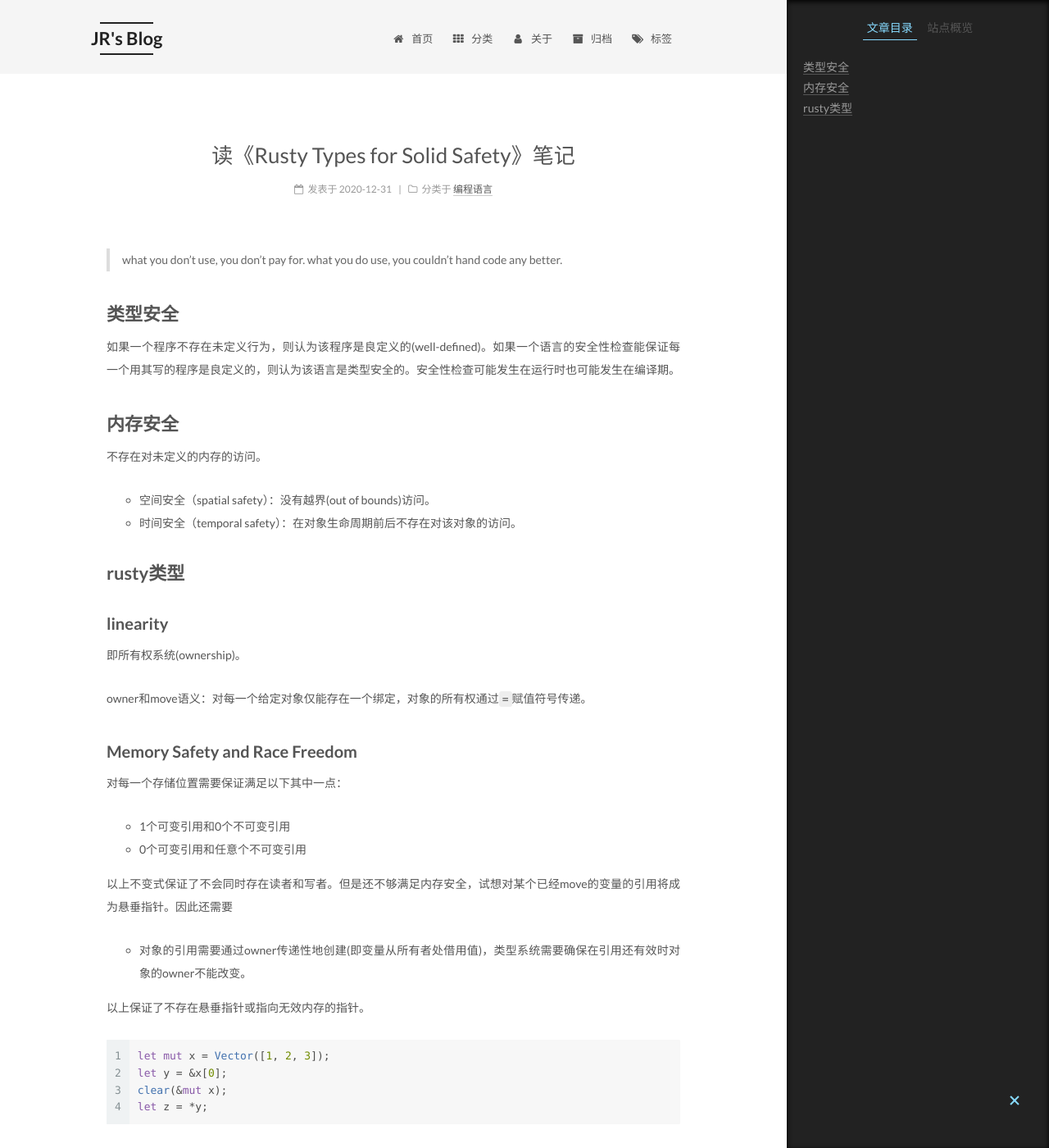
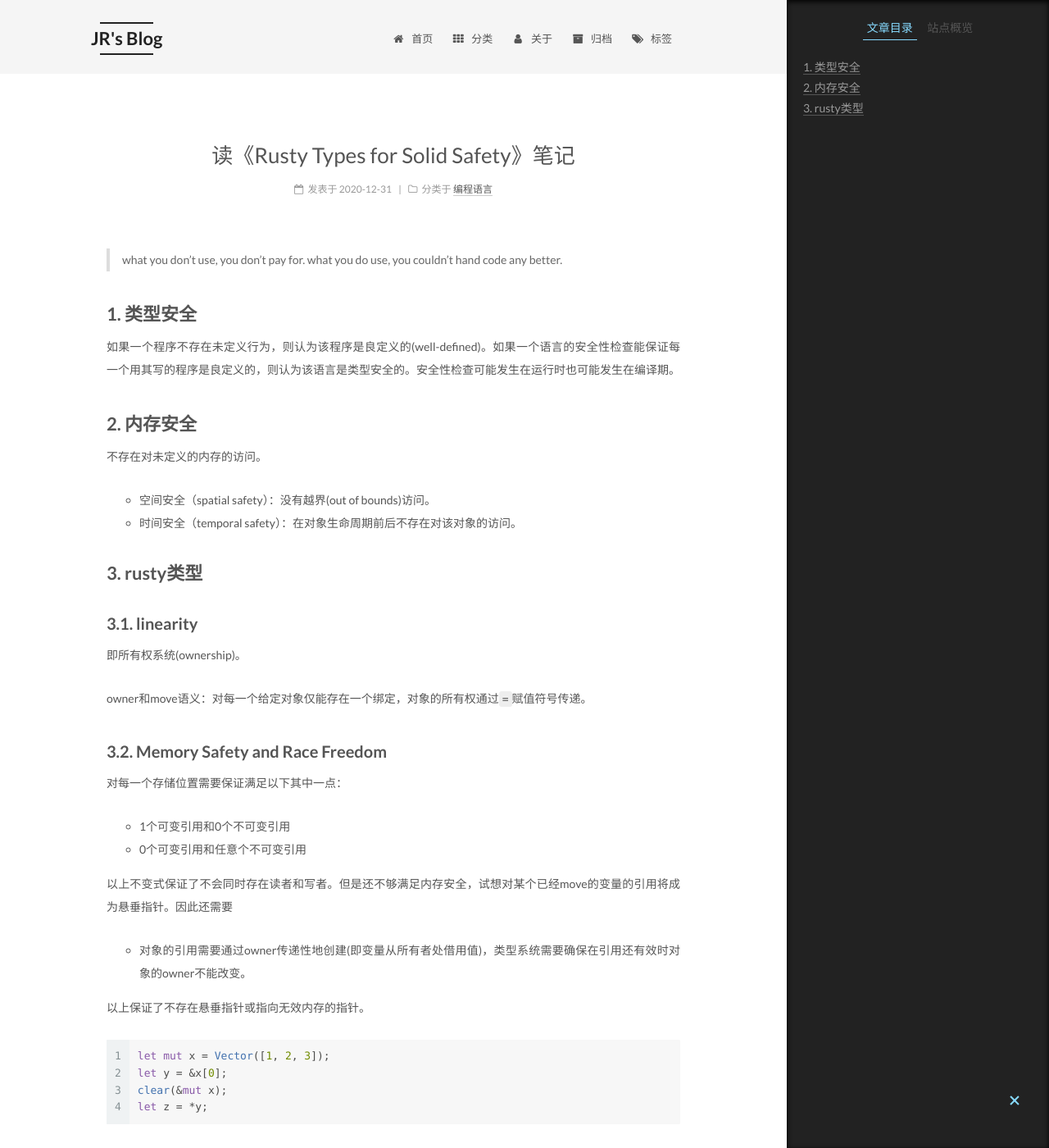
Before and after one commit to Willendless/willendless.github.io, a Jekyll site: the page built from _posts/2020-12-31-读《Rusty Types for Solid Safety》.md, in a window 1280 px wide and 1400 px high. Shown: the whole window at 82% size. Built offline with Jekyll 4.4.1, drawn with Linux system fonts in a browser that asks for light colours; comment, search, counter and statistics services are not loaded; some of the changed text lies outside the part shown.

Commit message:
chore: update post

````diff
--- a/_posts/2020-12-31-读《Rusty Types for Solid Safety》.md
+++ b/_posts/2020-12-31-读《Rusty Types for Solid Safety》.md
@@ -9,26 +9,26 @@ tags:
 
 > what you don't use, you don't pay for. what you do use, you couldn't hand code any better.
 
-## 类型安全
+## 1. 类型安全
 
 如果一个程序不存在未定义行为，则认为该程序是良定义的(well-defined)。如果一个语言的安全性检查能保证每一个用其写的程序是良定义的，则认为该语言是类型安全的。安全性检查可能发生在运行时也可能发生在编译期。
 
-## 内存安全
+## 2. 内存安全
 
 不存在对未定义的内存的访问。
 
 - 空间安全（spatial safety）：没有越界(out of bounds)访问。
 - 时间安全（temporal safety）：在对象生命周期前后不存在对该对象的访问。
 
-## rusty类型
+## 3. rusty类型
 
-### linearity
+### 3.1. linearity
 
 即所有权系统(ownership)。
 
 owner和move语义：对每一个给定对象仅能存在一个绑定，对象的所有权通过`=`赋值符号传递。
 
-### Memory Safety and Race Freedom
+### 3.2. Memory Safety and Race Freedom
 
 对每一个存储位置需要保证满足以下其中一点：
 
@@ -48,7 +48,7 @@ clear(&mut x);
 let z = *y;
 ```
 
-### (Re)borrowing
+### 3.3. (Re)borrowing
 
 borrow即创建引用。reborrow即通过已经存在的引用创建引用。
 
````
